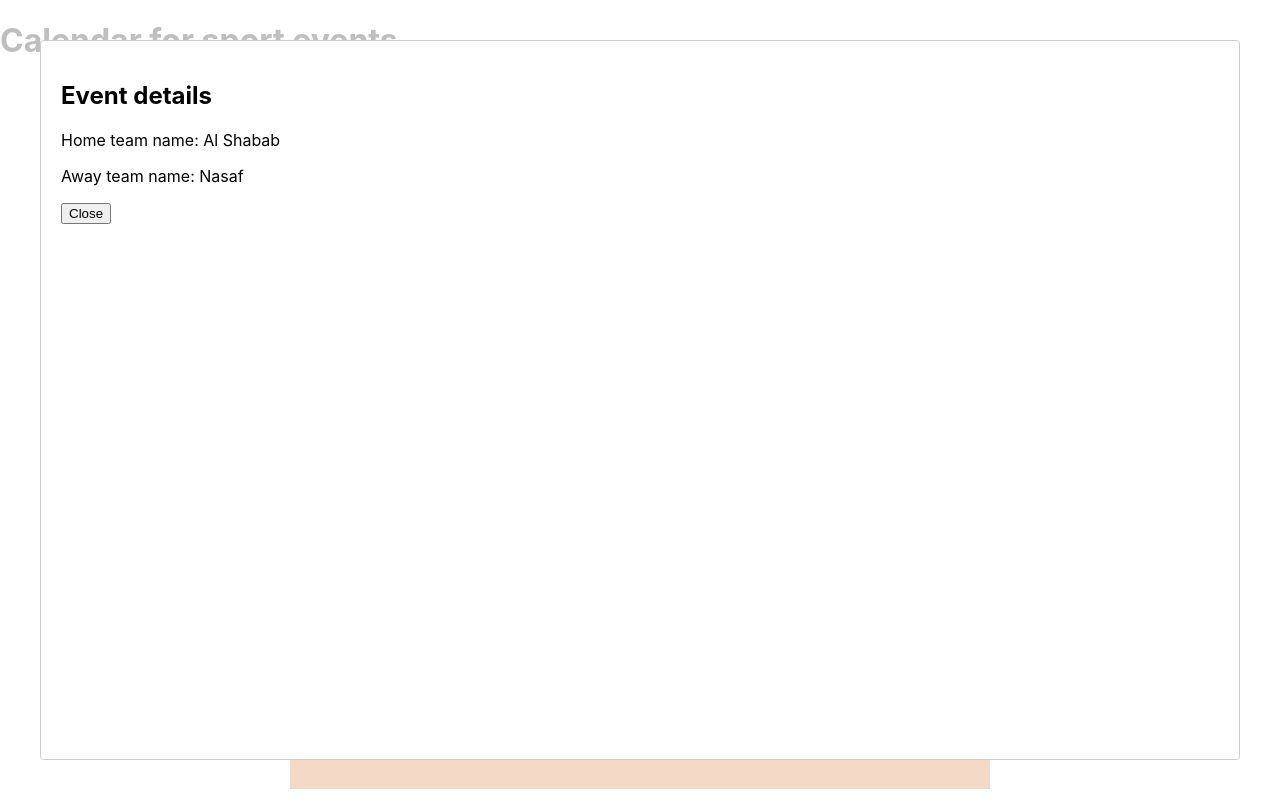
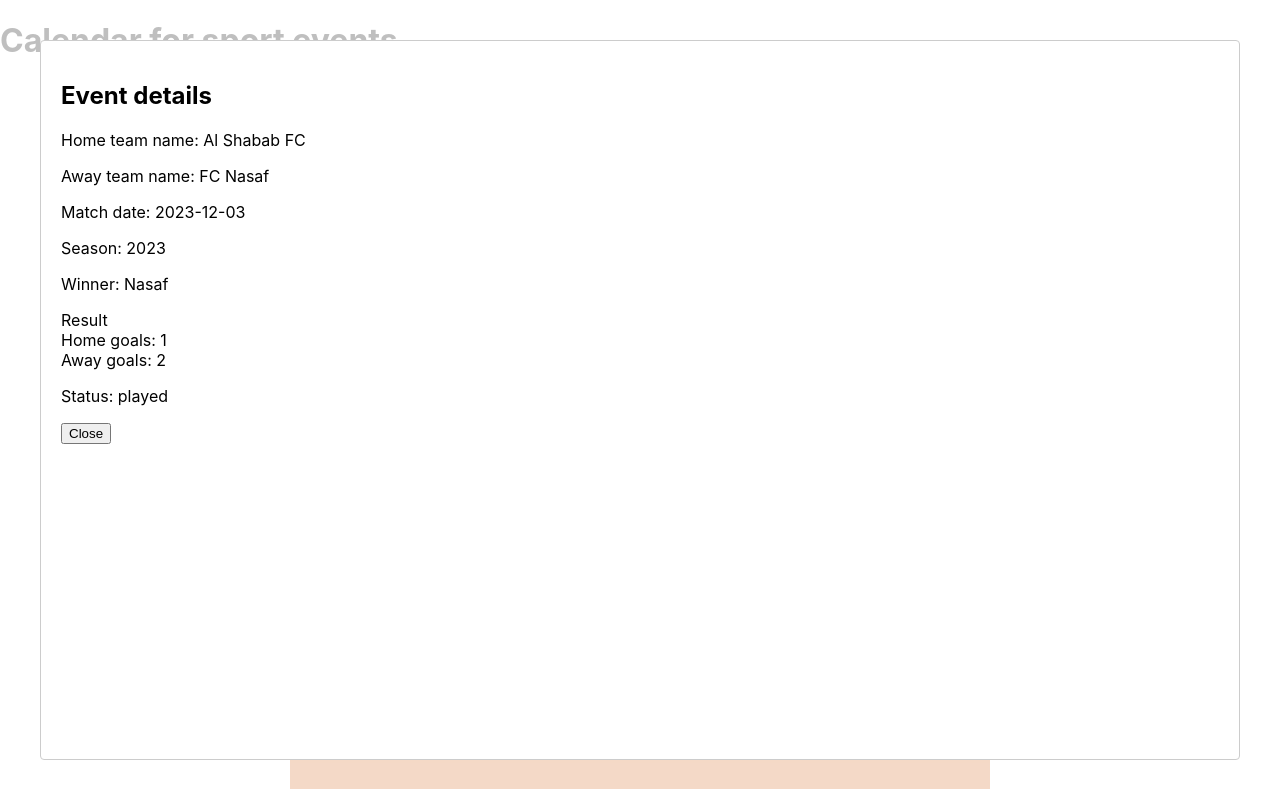
Before and after one commit to gretava/sport-event-calendar, a React app: page / in a window 1280 px wide. Both pictures are taken after a click on the element 395 px from the left and 382 px from the top of the page. Built offline with nearby package versions, Linux system fonts and the light colour scheme; the HTML template or start-up script is replaced by a standard one.

Commit message:
Add more event data to modal

```diff
--- a/src/DetailPage/EventModal.js
+++ b/src/DetailPage/EventModal.js
@@ -7,11 +7,17 @@
         <h2>Event details</h2>
         {eventData && (
           <div>
-            <p>Home team name: {eventData.homeTeam?.name}</p>
-            <p>Away team name: {eventData.awayTeam?.name}</p>
-            {/*season: '', status: ' */}
-            {/* <p>Match date: {eventData.dateVenue}</p>
-            <p>Season: {eventData.season}</p> */}
+            <p>Home team name: {eventData.homeTeam?.officialName}</p>
+            <p>Away team name: {eventData.awayTeam?.officialName}</p>
+            <p>Match date: {eventData.dateVenue}</p>
+            <p>Season: {eventData.season}</p>
+            <p>Winner: {eventData.result.winner}</p>
+            <p>
+              Result
+              <div>Home goals: {eventData.result.homeGoals}</div>
+              <div>Away goals: {eventData.result.awayGoals}</div>
+            </p>
+            <p>Status: {eventData.status}</p>
           </div>
         )}
         <button onClick={closeModal}>Close</button>
```
